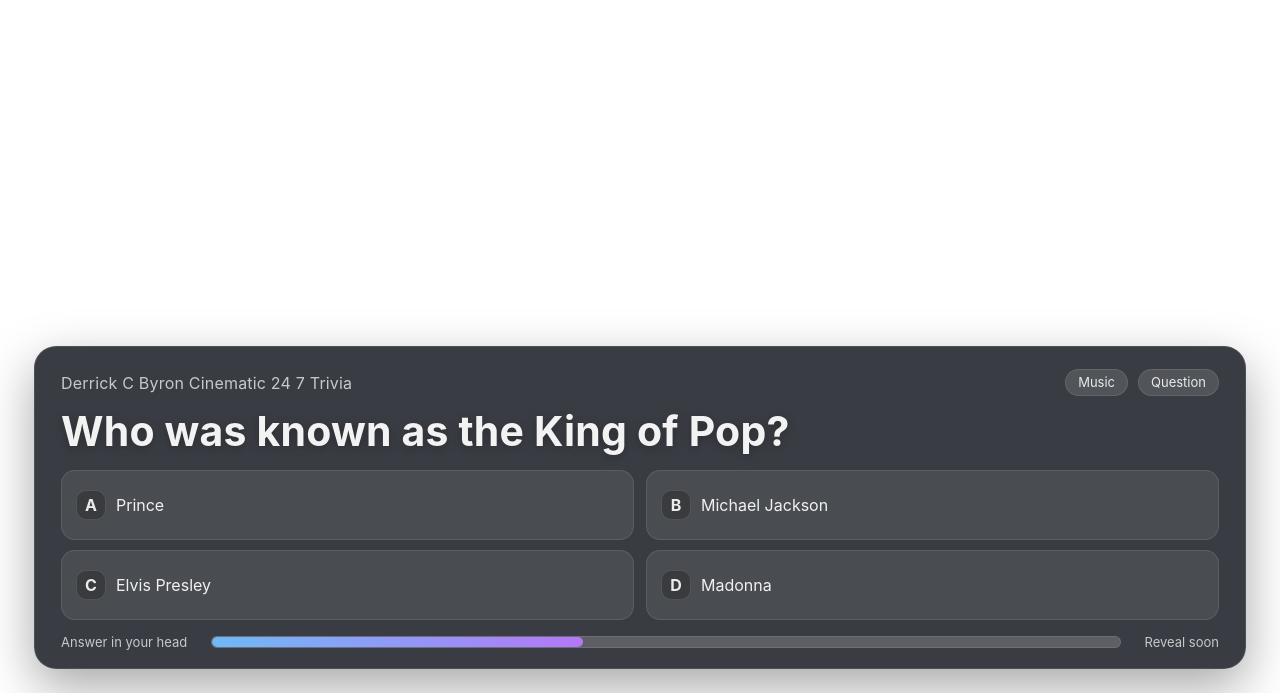
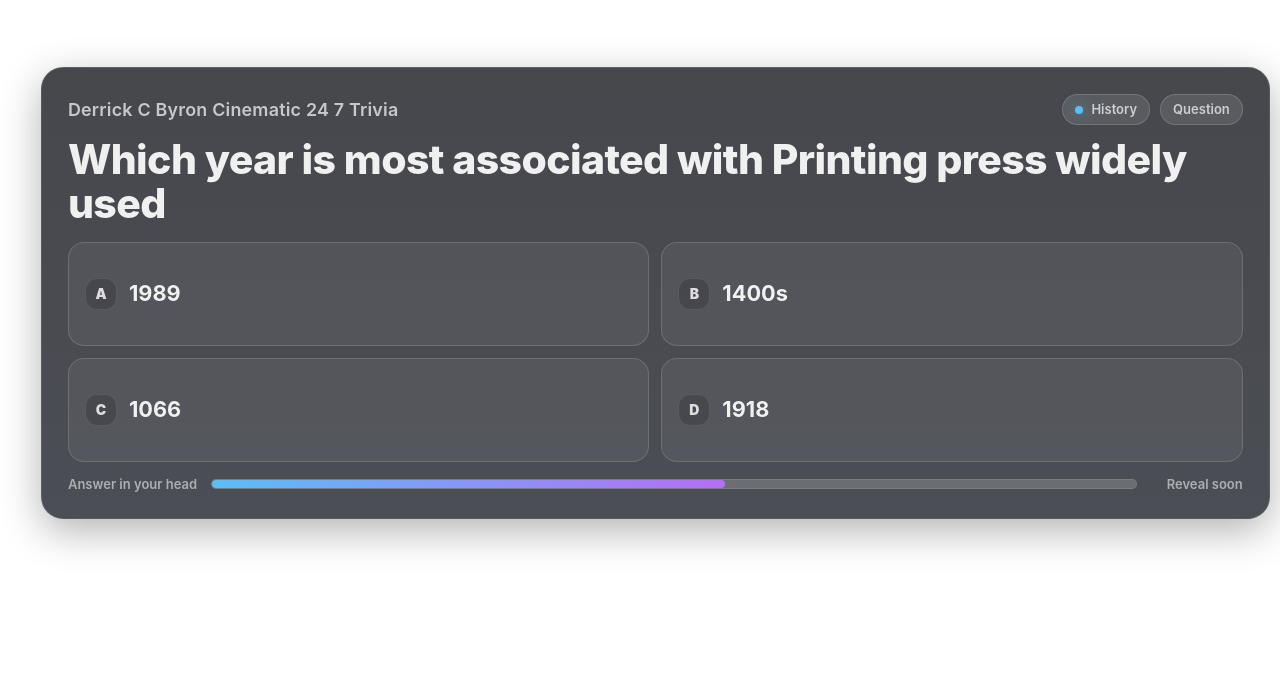
Before and after one commit to derrickcbyron-maker/Trivia-overlay, a plain HTML site: page index.html in a window 1280 px wide. Shown: the part 107-800 px from the top of the page. Drawn offline with Linux system fonts and the light colour scheme.

Commit message:
Update index.html

```diff
--- a/index.html
+++ b/index.html
@@ -2,338 +2,403 @@
 <html lang="en">
 <head>
   <meta charset="utf-8" />
-  <meta name="viewport" content="width=device-width, initial-scale=1" />
+  <meta name="viewport" content="width=device-width,initial-scale=1" />
   <title>Derrick C Byron Cinematic 24 7 Trivia</title>
+
   <style>
     :root{
-      --panel: rgba(25, 28, 36, 0.86);
-      --panelBorder: rgba(255,255,255,0.10);
-      --text: rgba(255,255,255,0.94);
-      --muted: rgba(255,255,255,0.72);
-      --chip: rgba(255,255,255,0.12);
-      --chipText: rgba(255,255,255,0.88);
+      --bg: rgba(18, 20, 26, 0.78);
+      --bg2: rgba(24, 28, 36, 0.78);
+      --stroke: rgba(255,255,255,0.10);
+      --stroke2: rgba(255,255,255,0.14);
+      --text: rgba(255,255,255,0.92);
+      --muted: rgba(255,255,255,0.70);
+      --muted2: rgba(255,255,255,0.55);
+      --pill: rgba(255,255,255,0.10);
+      --pillStroke: rgba(255,255,255,0.16);
+      --good: rgba(64, 208, 140, 0.26);
+      --goodStroke: rgba(64, 208, 140, 0.65);
+      --bad: rgba(255, 90, 90, 0.20);
+      --badStroke: rgba(255, 90, 90, 0.55);
+      --shadow: 0 12px 40px rgba(0,0,0,0.30);
+      --radius: 22px;
+      --gap: 14px;
+      --barH: 8px;
       --barBg: rgba(255,255,255,0.18);
-      --barFill1: rgba(110, 190, 255, 0.95);
-      --barFill2: rgba(184, 120, 255, 0.95);
+      --barFill1: rgba(90, 195, 255, 0.95);
+      --barFill2: rgba(186, 110, 255, 0.95);
     }
 
-    html, body{
-      height:100%;
-      margin:0;
+    html, body {
+      width: 100%;
+      height: 100%;
+      margin: 0;
       background: transparent;
-      overflow:hidden;
-      font-family: -apple-system, BlinkMacSystemFont, Segoe UI, Roboto, Helvetica, Arial, sans-serif;
+      overflow: hidden;
+      font-family: -apple-system, BlinkMacSystemFont, "SF Pro Display", "Segoe UI", Inter, Roboto, Helvetica, Arial, sans-serif;
+      color: var(--text);
     }
 
-    .wrap{
-      position: fixed;
-      left: 0;
-      right: 0;
-      bottom: 0;
-      padding: 28px 34px 24px 34px;
-      display:flex;
-      justify-content:center;
-      pointer-events:none;
+    .stage {
+      width: 100%;
+      height: 100%;
+      display: grid;
+      place-items: center;
+      padding: 3.2vw;
+      box-sizing: border-box;
     }
 
-    .panel{
-      width: min(1400px, calc(100vw - 40px));
-      background: var(--panel);
-      border: 1px solid var(--panelBorder);
-      border-radius: 22px;
-      box-shadow: 0 18px 50px rgba(0,0,0,0.35);
-      padding: 22px 26px 18px 26px;
+    .panel {
+      width: min(1320px, 96vw);
+      background: linear-gradient(180deg, var(--bg), var(--bg2));
+      border: 1px solid var(--stroke);
+      border-radius: var(--radius);
+      box-shadow: var(--shadow);
+      padding: clamp(16px, 2.2vw, 26px);
+      box-sizing: border-box;
       backdrop-filter: blur(10px);
+      -webkit-backdrop-filter: blur(10px);
     }
 
-    .top{
-      display:flex;
-      align-items:center;
-      justify-content:space-between;
-      gap: 18px;
-      margin-bottom: 10px;
+    .top {
+      display: flex;
+      align-items: center;
+      justify-content: space-between;
+      gap: var(--gap);
+      margin-bottom: 12px;
     }
 
-    .brand{
-      font-size: 16px;
+    .brand {
+      font-size: clamp(14px, 1.4vw, 18px);
+      font-weight: 600;
+      letter-spacing: 0.2px;
       color: var(--muted);
-      letter-spacing: 0.2px;
+      white-space: nowrap;
+      overflow: hidden;
+      text-overflow: ellipsis;
+      max-width: 72%;
     }
 
-    .chips{
-      display:flex;
-      align-items:center;
+    .pills {
+      display: flex;
+      align-items: center;
       gap: 10px;
+      flex-wrap: wrap;
+      justify-content: flex-end;
     }
 
-    .chip{
-      background: var(--chip);
-      color: var(--chipText);
-      border: 1px solid rgba(255,255,255,0.10);
+    .pill {
+      display: inline-flex;
+      align-items: center;
+      gap: 8px;
+      padding: 8px 12px;
       border-radius: 999px;
-      padding: 6px 12px;
+      background: var(--pill);
+      border: 1px solid var(--pillStroke);
+      color: var(--muted);
       font-size: 13px;
+      font-weight: 600;
       line-height: 1;
-      white-space: nowrap;
+      user-select: none;
     }
 
-    .question{
-      font-size: clamp(28px, 3.2vw, 44px);
-      font-weight: 700;
-      color: var(--text);
-      letter-spacing: 0.2px;
-      margin: 6px 0 14px 0;
-      text-shadow: 0 2px 10px rgba(0,0,0,0.28);
+    .dot {
+      width: 8px;
+      height: 8px;
+      border-radius: 99px;
+      background: rgba(90, 195, 255, 0.95);
+      box-shadow: 0 0 14px rgba(90,195,255,0.55);
     }
 
-    .answers{
-      display:grid;
-      grid-template-columns: 1fr 1fr;
-      gap: 10px 12px;
-      margin-bottom: 14px;
+    .question {
+      font-size: clamp(28px, 3.2vw, 52px);
+      font-weight: 800;
+      letter-spacing: -0.6px;
+      line-height: 1.08;
+      margin: 8px 0 16px 0;
+
+      display: -webkit-box;
+      -webkit-line-clamp: 2;
+      -webkit-box-orient: vertical;
+      overflow: hidden;
+
+      min-height: calc(1.08em * 2);
     }
 
-    .ans{
-      border-radius: 14px;
-      background: rgba(255,255,255,0.08);
-      border: 1px solid rgba(255,255,255,0.10);
-      padding: 12px 14px;
-      color: rgba(255,255,255,0.92);
-      font-size: 16px;
-      display:flex;
-      gap: 10px;
-      align-items:center;
-      min-height: 44px;
+    .answers {
+      display: grid;
+      grid-template-columns: 1fr 1fr;
+      gap: 12px;
+      margin-top: 10px;
+
+      min-height: 220px;
     }
 
-    .badge{
-      width: 28px;
-      height: 28px;
-      border-radius: 10px;
-      background: rgba(0,0,0,0.22);
-      border: 1px solid rgba(255,255,255,0.12);
-      display:flex;
-      align-items:center;
-      justify-content:center;
+    .answer {
+      display: flex;
+      align-items: center;
+      gap: 12px;
+      padding: 16px 16px;
+      border-radius: 16px;
+      background: rgba(255,255,255,0.06);
+      border: 1px solid var(--stroke2);
+      color: var(--text);
       font-weight: 700;
-      color: rgba(255,255,255,0.90);
-      flex: 0 0 auto;
+      font-size: clamp(16px, 1.7vw, 22px);
+      line-height: 1.15;
+
+      white-space: nowrap;
+      overflow: hidden;
+      text-overflow: ellipsis;
+      min-height: 58px;
+      box-sizing: border-box;
     }
 
-    .ans.correct{
-      outline: 2px solid rgba(120, 255, 190, 0.65);
-      background: rgba(120, 255, 190, 0.12);
+    .badge {
+      flex: 0 0 auto;
+      width: 30px;
+      height: 30px;
+      border-radius: 12px;
+      display: grid;
+      place-items: center;
+      background: rgba(0,0,0,0.16);
+      border: 1px solid rgba(255,255,255,0.10);
+      color: rgba(255,255,255,0.82);
+      font-size: 14px;
+      font-weight: 900;
     }
 
-    .ans.dim{
-      opacity: 0.55;
+    .answer.correct {
+      background: var(--good);
+      border-color: var(--goodStroke);
+      box-shadow: 0 0 0 1px rgba(64,208,140,0.25) inset;
     }
 
-    .bottom{
-      display:flex;
-      align-items:center;
-      justify-content:space-between;
-      gap: 14px;
-      color: var(--muted);
-      font-size: 13px;
+    .answer.wrong {
+      background: var(--bad);
+      border-color: var(--badStroke);
     }
 
-    .bar{
-      flex: 1 1 auto;
-      height: 10px;
-      border-radius: 999px;
-      background: var(--barBg);
-      border: 1px solid rgba(255,255,255,0.10);
-      overflow:hidden;
-      position: relative;
-      margin: 0 10px;
+    .bottom {
+      margin-top: 14px;
+      display: flex;
+      align-items: center;
+      justify-content: space-between;
+      gap: 14px;
+      color: var(--muted2);
+      font-weight: 600;
+      font-size: 13px;
+      user-select: none;
     }
 
-    .fill{
+    .bar {
+      flex: 1 1 auto;
+      height: var(--barH);
+      background: var(--barBg);
+      border-radius: 999px;
+      overflow: hidden;
+      border: 1px solid rgba(255,255,255,0.10);
+    }
+
+    .bar > i {
+      display: block;
       height: 100%;
       width: 0%;
       border-radius: 999px;
       background: linear-gradient(90deg, var(--barFill1), var(--barFill2));
-      transition: width 0.10s linear;
+      box-shadow: 0 0 18px rgba(186,110,255,0.30);
     }
 
-    .note{
-      white-space: nowrap;
+    .rightHint {
+      min-width: 92px;
+      text-align: right;
+      color: var(--muted2);
     }
 
-    @media (max-width: 900px){
-      .answers{ grid-template-columns: 1fr; }
+    @media (max-width: 820px) {
+      .answers { grid-template-columns: 1fr; min-height: 240px; }
+      .brand { max-width: 58%; }
+      .question { -webkit-line-clamp: 3; min-height: calc(1.08em * 3); }
     }
   </style>
 </head>
 
 <body>
-  <div class="wrap">
-    <div class="panel" id="panel">
+  <div class="stage">
+    <div class="panel">
       <div class="top">
         <div class="brand" id="brand">Derrick C Byron Cinematic 24 7 Trivia</div>
-        <div class="chips">
-          <div class="chip" id="catChip">Space</div>
-          <div class="chip" id="modeChip">Question</div>
+        <div class="pills">
+          <span class="pill" id="catPill"><span class="dot"></span><span id="catText">Mixed</span></span>
+          <span class="pill" id="phasePill"><span id="phaseText">Question</span></span>
         </div>
       </div>
 
       <div class="question" id="qText">Loading trivia</div>
 
       <div class="answers" id="answers">
-        <div class="ans"><div class="badge">A</div><div>Loading</div></div>
-        <div class="ans"><div class="badge">B</div><div>Loading</div></div>
-        <div class="ans"><div class="badge">C</div><div>Loading</div></div>
-        <div class="ans"><div class="badge">D</div><div>Loading</div></div>
+        <div class="answer"><span class="badge">A</span><span class="txt">Loading</span></div>
+        <div class="answer"><span class="badge">B</span><span class="txt">Loading</span></div>
+        <div class="answer"><span class="badge">C</span><span class="txt">Loading</span></div>
+        <div class="answer"><span class="badge">D</span><span class="txt">Loading</span></div>
       </div>
 
       <div class="bottom">
-        <div class="note" id="leftNote">Answer in your head</div>
-        <div class="bar"><div class="fill" id="fill"></div></div>
-        <div class="note" id="rightNote">Reveal soon</div>
+        <div>Answer in your head</div>
+        <div class="bar"><i id="barFill"></i></div>
+        <div class="rightHint" id="rightHint">Reveal soon</div>
       </div>
     </div>
   </div>
 
+  <!-- Your question bank file -->
+  <script src="questions.js?v=1"></script>
+
   <script>
-    const SETTINGS = {
-      questionSeconds: 12,
-      revealSeconds: 4,
-      shuffleEachCycle: true
+    // Settings
+    const BRAND_TEXT = "Derrick C Byron Cinematic 24 7 Trivia";
+
+    // Timing
+    const QUESTION_MS = 9000;    // how long to think
+    const ANSWER_MS   = 4000;    // how long answer stays visible
+
+    // Elements
+    const brandEl = document.getElementById("brand");
+    const catText = document.getElementById("catText");
+    const phaseText = document.getElementById("phaseText");
+    const qText = document.getElementById("qText");
+    const answersEl = document.getElementById("answers");
+    const barFill = document.getElementById("barFill");
+    const rightHint = document.getElementById("rightHint");
+
+    brandEl.textContent = BRAND_TEXT;
+
+    // Bank loader
+    function getBank() {
+      if (Array.isArray(window.TRIVIA_BANK) && window.TRIVIA_BANK.length) return window.TRIVIA_BANK;
+      if (Array.isArray(window.trivia_bank) && window.trivia_bank.length) return window.trivia_bank;
+
+      // Fallback only if bank missing
+      return [
+        { category: "Space", question: "Which planet is known as the Red Planet?", answers: ["Mars","Jupiter","Venus","Mercury"], correct: 0 },
+        { category: "Music", question: "Who was known as the King of Pop?", answers: ["Prince","Michael Jackson","Elvis Presley","Madonna"], correct: 1 },
+        { category: "History", question: "The Great Pyramid of Giza is in which country?", answers: ["Mexico","Egypt","Greece","Peru"], correct: 1 },
+        { category: "Science", question: "Which element has the chemical symbol O?", answers: ["Gold","Osmium","Oxygen","Iron"], correct: 2 }
+      ];
     }
 
-    const FALLBACK_QUESTIONS = [
-      { cat:"Space", q:"Which planet is known as the Red Planet?", a:["Mars","Jupiter","Venus","Mercury"], correct:0 },
-      { cat:"Science", q:"Which element has the chemical symbol O?", a:["Gold","Osmium","Oxygen","Iron"], correct:2 },
-      { cat:"Music", q:"Who was known as the King of Pop?", a:["Prince","Michael Jackson","Elvis Presley","Madonna"], correct:1 },
-      { cat:"Film", q:"Which movie features the quote May the Force be with you?", a:["Star Wars","Alien","Titanic","Inception"], correct:0 },
-      { cat:"History", q:"The Great Pyramid of Giza is in which country?", a:["Mexico","Egypt","Greece","Peru"], correct:1 },
-      { cat:"World facts", q:"Which ocean is the largest on Earth?", a:["Atlantic","Indian","Pacific","Arctic"], correct:2 }
-    ]
-
-    function shuffle(arr){
-      for(let i = arr.length - 1; i > 0; i--){
-        const j = Math.floor(Math.random() * (i + 1))
-        const t = arr[i]
-        arr[i] = arr[j]
-        arr[j] = t
+    // Shuffle
+    function shuffle(arr) {
+      for (let i = arr.length - 1; i > 0; i--) {
+        const j = Math.floor(Math.random() * (i + 1));
+        [arr[i], arr[j]] = [arr[j], arr[i]];
       }
-      return arr
+      return arr;
     }
 
-    let questions = []
-    let index = 0
-    let tick = null
-    let startTime = 0
-    let phase = "question"
+    // Deck system
+    let deck = [];
+    let deckIndex = 0;
 
-    const qText = document.getElementById("qText")
-    const answersEl = document.getElementById("answers")
-    const fill = document.getElementById("fill")
-    const catChip = document.getElementById("catChip")
-    const modeChip = document.getElementById("modeChip")
+    function buildDeck() {
+      deck = [...getBank()];
+      shuffle(deck);
+      deckIndex = 0;
+      console.log("Trivia bank size", deck.length);
+    }
 
-    function setAnswers(items){
-      answersEl.innerHTML = ""
-      const labels = ["A","B","C","D"]
-      for(let i=0;i<4;i++){
-        const row = document.createElement("div")
-        row.className = "ans"
-        const b = document.createElement("div")
-        b.className = "badge"
-        b.textContent = labels[i]
-        const t = document.createElement("div")
-        t.textContent = items[i] || ""
-        row.appendChild(b)
-        row.appendChild(t)
-        answersEl.appendChild(row)
+    function nextQuestion() {
+      if (!deck.length) buildDeck();
+
+      if (deckIndex >= deck.length) {
+        shuffle(deck);
+        deckIndex = 0;
+      }
+
+      return deck[deckIndex++];
+    }
+
+    // Rendering
+    function clearAnswerStyles() {
+      const items = answersEl.querySelectorAll(".answer");
+      items.forEach(a => a.classList.remove("correct", "wrong"));
+    }
+
+    function setPhase(text) {
+      phaseText.textContent = text;
+    }
+
+    function renderQuestion(q) {
+      catText.textContent = q.category || "Mixed";
+      qText.textContent = q.question || "";
+
+      const items = answersEl.querySelectorAll(".answer");
+      const labels = ["A","B","C","D"];
+
+      for (let i = 0; i < 4; i++) {
+        const ans = (q.answers && q.answers[i]) ? q.answers[i] : "";
+        const badge = items[i].querySelector(".badge");
+        const txt = items[i].querySelector(".txt");
+        badge.textContent = labels[i];
+        txt.textContent = ans;
       }
     }
 
-    function resetStyles(){
-      const nodes = answersEl.querySelectorAll(".ans")
-      nodes.forEach(n => { n.classList.remove("correct"); n.classList.remove("dim") })
+    // Loop
+    let current = null;
+    let raf = null;
+    let phaseStart = 0;
+
+    function startProgress(durationMs) {
+      cancelAnimationFrame(raf);
+      phaseStart = performance.now();
+
+      function tick(now) {
+        const t = Math.min(1, (now - phaseStart) / durationMs);
+        barFill.style.width = (t * 100).toFixed(2) + "%";
+        if (t < 1) raf = requestAnimationFrame(tick);
+      }
+
+      barFill.style.width = "0%";
+      raf = requestAnimationFrame(tick);
     }
 
-    function showCurrent(){
-      const item = questions[index]
-      catChip.textContent = item.cat || "Trivia"
-      modeChip.textContent = "Question"
-      qText.textContent = item.q
-      setAnswers(item.a)
-      resetStyles()
-      fill.style.width = "0%"
-      phase = "question"
-      startTime = performance.now()
-      loop()
+    function showNext() {
+      clearAnswerStyles();
+      setPhase("Question");
+      rightHint.textContent = "Reveal soon";
+
+      current = nextQuestion();
+      renderQuestion(current);
+
+      startProgress(QUESTION_MS);
+
+      setTimeout(() => {
+        reveal();
+      }, QUESTION_MS);
     }
 
-    function reveal(){
-      const item = questions[index]
-      const nodes = answersEl.querySelectorAll(".ans")
-      nodes.forEach((n, i) => {
-        if(i === item.correct) n.classList.add("correct")
-        else n.classList.add("dim")
-      })
-      modeChip.textContent = "Answer"
-      phase = "reveal"
-      startTime = performance.now()
-      loop()
+    function reveal() {
+      setPhase("Answer");
+      rightHint.textContent = "Answer";
+
+      const items = answersEl.querySelectorAll(".answer");
+      const correctIndex = Number(current && current.correct);
+      items.forEach((el, idx) => {
+        if (idx === correctIndex) el.classList.add("correct");
+        else el.classList.add("wrong");
+      });
+
+      startProgress(ANSWER_MS);
+
+      setTimeout(() => {
+        showNext();
+      }, ANSWER_MS);
     }
 
-    function loop(){
-      if(tick) cancelAnimationFrame(tick)
-
-      const now = performance.now()
-      const duration = (phase === "question" ? SETTINGS.questionSeconds : SETTINGS.revealSeconds) * 1000
-      const elapsed = Math.min(duration, now - startTime)
-      const pct = Math.max(0, Math.min(1, elapsed / duration))
-      fill.style.width = (pct * 100).toFixed(2) + "%"
-
-      if(elapsed >= duration){
-        if(phase === "question"){
-          reveal()
-          return
-        }else{
-          index = (index + 1) % questions.length
-          if(index === 0 && SETTINGS.shuffleEachCycle) shuffle(questions)
-          showCurrent()
-          return
-        }
-      }
-
-      tick = requestAnimationFrame(loop)
-    }
-
-    async function boot(){
-      try{
-        if(window.TRIVIA_QUESTIONS && Array.isArray(window.TRIVIA_QUESTIONS) && window.TRIVIA_QUESTIONS.length){
-          questions = window.TRIVIA_QUESTIONS
-        }else{
-          questions = FALLBACK_QUESTIONS
-        }
-
-        questions = questions
-          .filter(x => x && x.q && x.a && x.a.length === 4 && Number.isInteger(x.correct))
-          .map(x => ({ cat: x.cat || "Trivia", q: x.q, a: x.a, correct: x.correct }))
-
-        if(!questions.length) questions = FALLBACK_QUESTIONS
-
-        if(SETTINGS.shuffleEachCycle) shuffle(questions)
-        index = 0
-        showCurrent()
-      }catch(e){
-        questions = FALLBACK_QUESTIONS
-        showCurrent()
-      }
-    }
-
-    const script = document.createElement("script")
-    script.src = "questions.js?v=" + Date.now()
-    script.async = true
-    script.onload = () => boot()
-    script.onerror = () => boot()
-    document.head.appendChild(script)
+    // Start
+    buildDeck();
+    showNext();
   </script>
 </body>
 </html>
```
